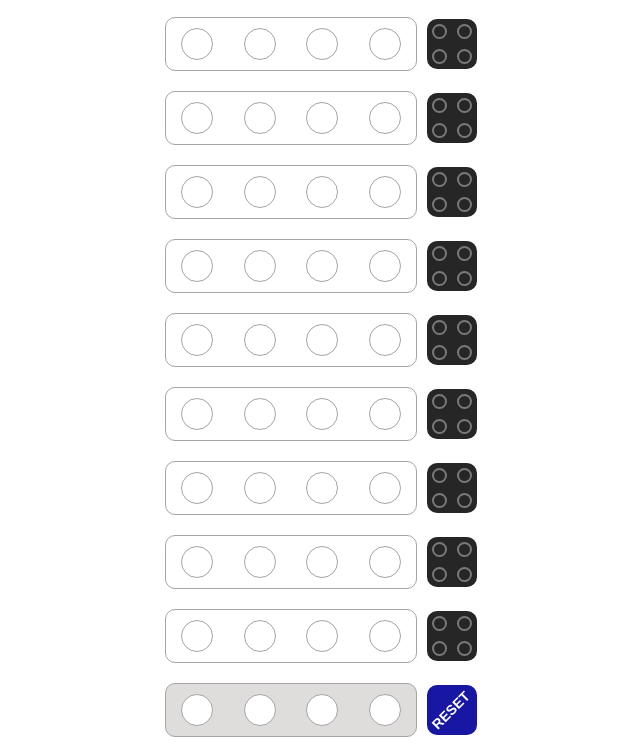
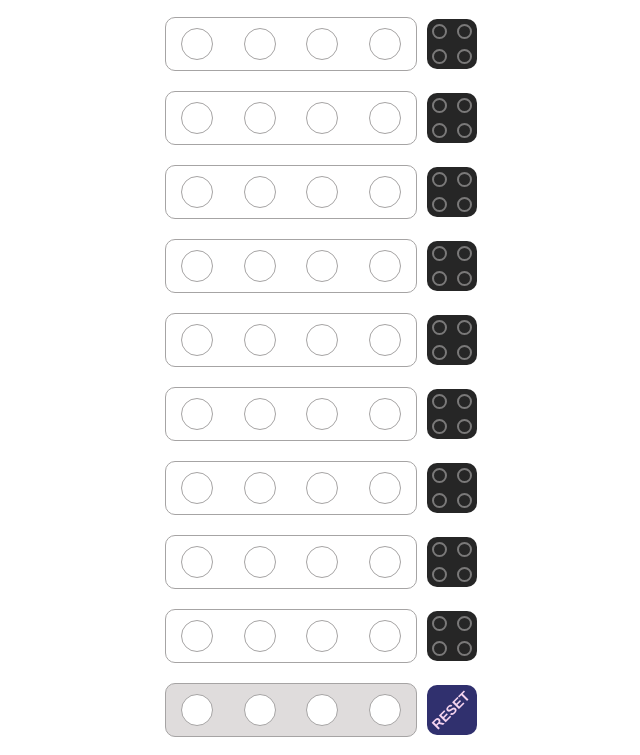
Before and after one commit to NatashaRodic/mastermind, a plain HTML site: page index.html in a window 1280 px wide. In both pictures the pointer is over the element 776 px from the left and 856 px from the top of the page. Shown: the part 147-902 px from the top of the page, without its empty margins (324-964 px from the left). Drawn offline with Linux system fonts and the light colour scheme.

Commit message:
add styles to RESET button

```diff
--- a/style.css
+++ b/style.css
@@ -75,7 +75,7 @@ h1 {
 #reset {
     width: 50px;
     height: 50px;
-    background-color: darkblue;
+    background-color: rgb(28, 28, 95);
     padding: 10px 0px;
     padding-top: 16px;
     border-radius: 10px;
@@ -83,5 +83,9 @@ h1 {
 }
 
 #reset:hover {
-    background-color: rgb(23, 23, 163);
+    background-color: rgb(48, 48, 110);
 }
+
+#reset:hover .button {
+    color: rgb(245, 211, 239);
+}
```
